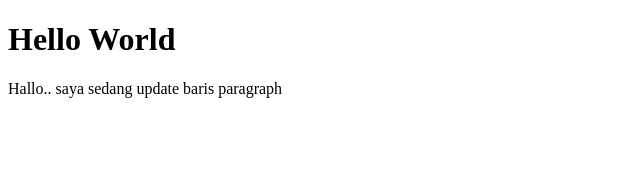
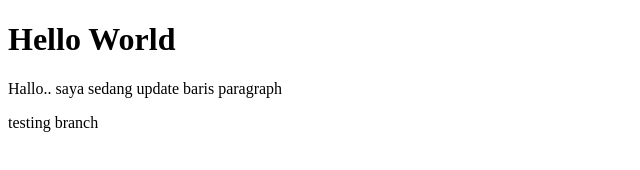
Before and after one commit to dianazuniarti/git-test, a plain HTML site: page index.html in a window 1280 px wide. Shown: the whole page, without its empty margins (0-640 px from the left). Drawn offline with Linux system fonts and the light colour scheme.

Commit message:
Update index.html

```diff
--- a/index.html
+++ b/index.html
@@ -9,5 +9,6 @@
 <body>
     <h1>Hello World</h1>
     <p>Hallo.. saya sedang update baris paragraph</p>
+    <p>testing branch</p>
 </body>
 </html>
```
